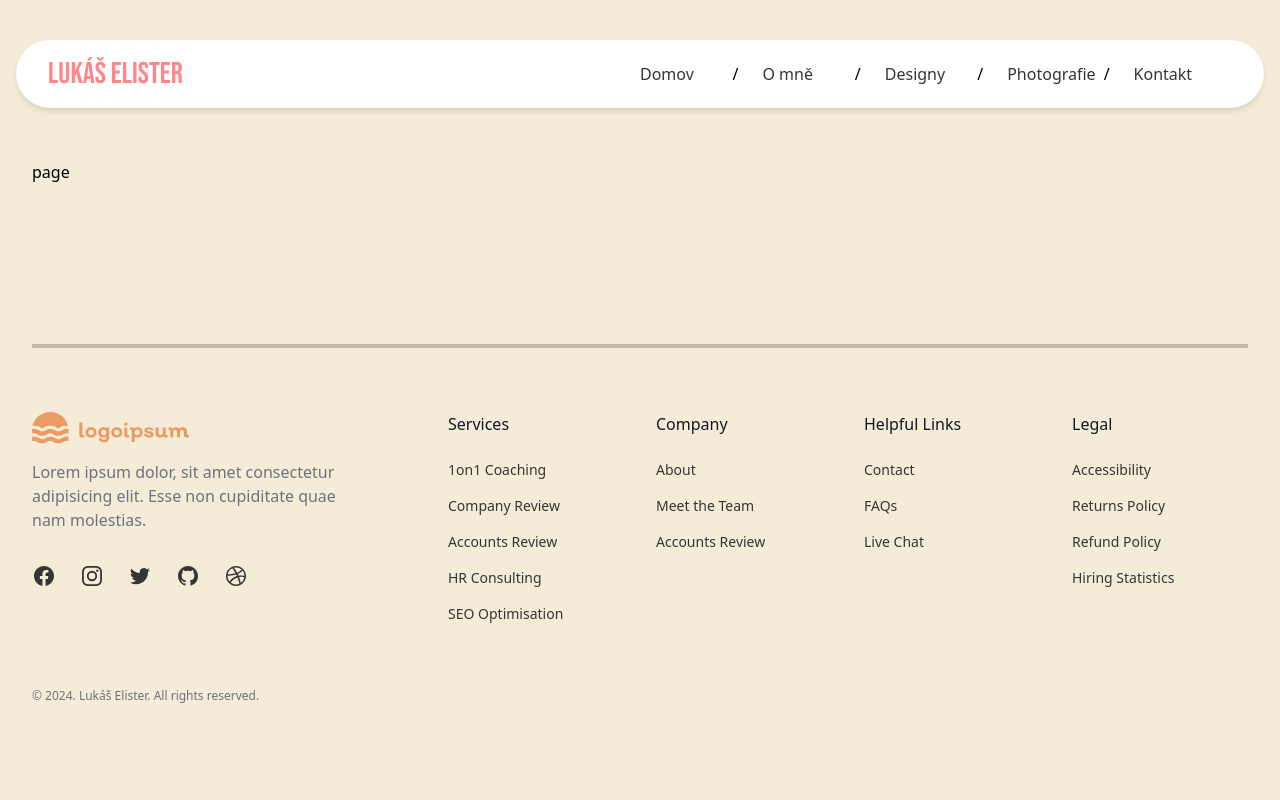
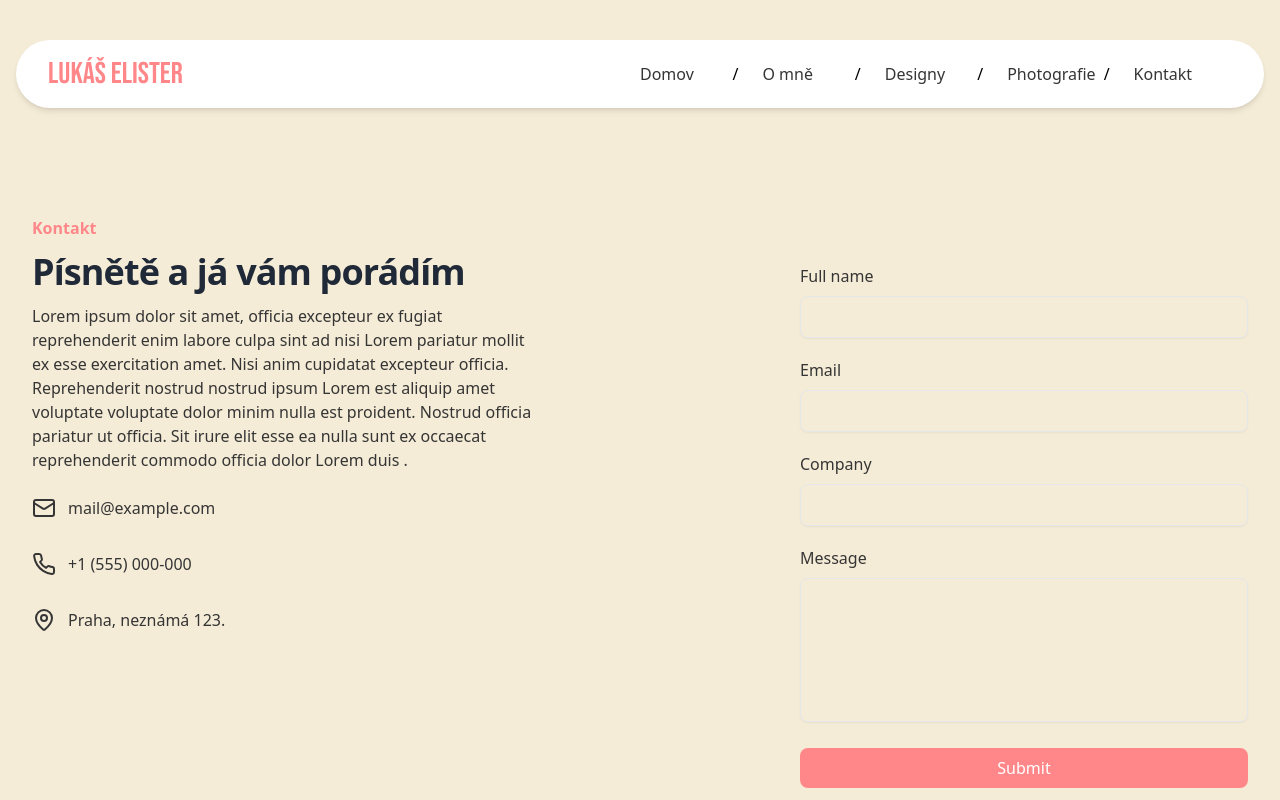
Before and after one commit to MrEpoch/designer-portfolio, a Next.js app: page /contact in a window 1280 px wide. Shown: the top 800 px of the page. Built offline with nearby package versions, Linux system fonts and the light colour scheme.

Commit message:
feat: Added simple contact page
will later add faq and design page individual designs

```diff
--- /dev/null
+++ b/src/app/contact/_sections/Faq.tsx
@@ -0,0 +1,5 @@
+import React from "react";
+
+export default function Faq() {
+  return <section></section>;
+}
--- /dev/null
+++ b/src/app/contact/_sections/Landing.tsx
@@ -0,0 +1,78 @@
+import { constContactPage } from "@/constants/cs_main";
+import React from "react";
+
+export default function Landing() {
+  return (
+    <main className="py-14 min-h-screen w-full">
+      <div className="text-main-text-100">
+        <div className="max-w-lg mx-auto gap-12 justify-between lg:flex lg:max-w-none">
+          <div className="max-w-lg space-y-3">
+            <h3 className="text-main-200 font-semibold">
+              {constContactPage.landing.pageTitle}
+            </h3>
+            <h1 className="text-start text-gray-800 text-3xl font-semibold sm:text-4xl">
+              {constContactPage.landing.heading}
+            </h1>
+            <p>{constContactPage.landing.para}</p>
+            <div>
+              <ul className="mt-6 flex flex-col gap-x-10 gap-y-8 items-start">
+                {constContactPage.landing.contactMethods.map((item, idx) => (
+                  <li key={idx} className="flex items-center gap-x-3">
+                    <div className="flex-none text-main-text-100">
+                      <item.icon />
+                    </div>
+                    <p>{item.content}</p>
+                  </li>
+                ))}
+              </ul>
+            </div>
+          </div>
+          <div className="flex-1 mt-12 sm:max-w-lg lg:max-w-md">
+            <ContactForm />
+          </div>
+        </div>
+      </div>
+    </main>
+  );
+}
+
+function ContactForm() {
+  return (
+    <form className="space-y-5">
+      <div>
+        <label className="font-medium">Full name</label>
+        <input
+          type="text"
+          required
+          className="w-full mt-2 px-3 py-2 text-gray-500 bg-transparent outline-none border focus:border-red-600 shadow-sm rounded-lg"
+        />
+      </div>
+      <div>
+        <label className="font-medium">Email</label>
+        <input
+          type="email"
+          required
+          className="w-full mt-2 px-3 py-2 text-gray-500 bg-transparent outline-none border focus:border-red-600 shadow-sm rounded-lg"
+        />
+      </div>
+      <div>
+        <label className="font-medium">Company</label>
+        <input
+          type="text"
+          required
+          className="w-full mt-2 px-3 py-2 text-gray-500 bg-transparent outline-none border focus:border-red-600 shadow-sm rounded-lg"
+        />
+      </div>
+      <div>
+        <label className="font-medium">Message</label>
+        <textarea
+          required
+          className="w-full mt-2 h-36 px-3 py-2 resize-none appearance-none bg-transparent outline-none border focus:border-red-600 shadow-sm rounded-lg"
+        ></textarea>
+      </div>
+      <button className="w-full px-4 py-2 text-white font-medium bg-main-200 hover:bg-red-400 active:bg-main-200 rounded-lg duration-150">
+        Submit
+      </button>
+    </form>
+  );
+}
--- a/src/app/contact/page.tsx
+++ b/src/app/contact/page.tsx
@@ -1,9 +1,12 @@
 import React from "react";
+import Landing from "./_sections/Landing";
 
 export default function page() {
   return (
     <main className="min-h-container">
-      <div className="max-w-container">page</div>
+      <div className="max-w-container">
+        <Landing />
+      </div>
     </main>
   );
 }
--- /dev/null
+++ b/src/app/design/[id]/_sections/Info.tsx
@@ -0,0 +1,84 @@
+import React from "react";
+
+export default function Info() {
+  return (
+    <div className="min-h-screen flex items-center justify-center px-4">
+      <div className="max-w-4xl  bg-white w-full rounded-lg shadow-xl">
+        <div className="p-4 border-b">
+          <h2 className="text-2xl ">Applicant Information</h2>
+          <p className="text-sm text-gray-500">
+            Personal details and application.
+          </p>
+        </div>
+        <div>
+          <div className="md:grid md:grid-cols-2 hover:bg-gray-50 md:space-y-0 space-y-1 p-4 border-b">
+            <p className="text-gray-600">Full name</p>
+            <p>Jane Doe</p>
+          </div>
+          <div className="md:grid md:grid-cols-2 hover:bg-gray-50 md:space-y-0 space-y-1 p-4 border-b">
+            <p className="text-gray-600">Application for</p>
+            <p>Product Manager</p>
+          </div>
+          <div className="md:grid md:grid-cols-2 hover:bg-gray-50 md:space-y-0 space-y-1 p-4 border-b">
+            <p className="text-gray-600">Email Address</p>
+            <p>Janedoe@gmail.com</p>
+          </div>
+          <div className="md:grid md:grid-cols-2 hover:bg-gray-50 md:space-y-0 space-y-1 p-4 border-b">
+            <p className="text-gray-600">Salary</p>
+            <p>$ 12000</p>
+          </div>
+          <div className="md:grid md:grid-cols-2 hover:bg-gray-50 md:space-y-0 space-y-1 p-4 border-b">
+            <p className="text-gray-600">About</p>
+            <p>
+              Fugiat ipsum ipsum deserunt culpa aute sint do nostrud anim
+              incididunt cillum culpa consequat. Excepteur qui ipsum aliquip
+              consequat sint. Sit id mollit nulla mollit nostrud in ea officia
+              proident. Irure nostrud pariatur mollit ad adipisicing
+              reprehenderit deserunt qui eu.
+            </p>
+          </div>
+          <div className="md:grid md:grid-cols-2 hover:bg-gray-50 md:space-y-0 space-y-1 p-4">
+            <p className="text-gray-600">Attachments</p>
+            <div className="space-y-2">
+              <div className="border-2 flex items-center p-2 rounded justify-between space-x-2">
+                <div className="space-x-2 truncate">
+                  <svg
+                    xmlns="http://www.w3.org/2000/svg"
+                    className="fill-current inline text-gray-500"
+                    width="24"
+                    height="24"
+                    viewBox="0 0 24 24"
+                  >
+                    <path d="M17 5v12c0 2.757-2.243 5-5 5s-5-2.243-5-5v-12c0-1.654 1.346-3 3-3s3 1.346 3 3v9c0 .551-.449 1-1 1s-1-.449-1-1v-8h-2v8c0 1.657 1.343 3 3 3s3-1.343 3-3v-9c0-2.761-2.239-5-5-5s-5 2.239-5 5v12c0 3.866 3.134 7 7 7s7-3.134 7-7v-12h-2z" />
+                  </svg>
+                  <span>resume_for_manager.pdf</span>
+                </div>
+                <a href="#" className="text-purple-700 hover:underline">
+                  Download
+                </a>
+              </div>
+
+              <div className="border-2 flex items-center p-2 rounded justify-between space-x-2">
+                <div className="space-x-2 truncate">
+                  <svg
+                    xmlns="http://www.w3.org/2000/svg"
+                    className="fill-current inline text-gray-500"
+                    width="24"
+                    height="24"
+                    viewBox="0 0 24 24"
+                  >
+                    <path d="M17 5v12c0 2.757-2.243 5-5 5s-5-2.243-5-5v-12c0-1.654 1.346-3 3-3s3 1.346 3 3v9c0 .551-.449 1-1 1s-1-.449-1-1v-8h-2v8c0 1.657 1.343 3 3 3s3-1.343 3-3v-9c0-2.761-2.239-5-5-5s-5 2.239-5 5v12c0 3.866 3.134 7 7 7s7-3.134 7-7v-12h-2z" />
+                  </svg>
+                  <span>resume_for_manager.pdf</span>
+                </div>
+                <a href="#" className="text-purple-700 hover:underline">
+                  Download
+                </a>
+              </div>
+            </div>
+          </div>
+        </div>
+      </div>
+    </div>
+  );
+}
--- a/src/constants/cs_main.ts
+++ b/src/constants/cs_main.ts
@@ -1,4 +1,4 @@
-import { ChartNoAxesCombined } from "lucide-react";
+import { ChartNoAxesCombined, Mail, MapPin, Phone } from "lucide-react";
 
 export const constCookieBanner = {
   heading: "Používám cookies!",
@@ -262,3 +262,25 @@ export const constPhotosPage = {
     ],
   },
 };
+
+export const constContactPage = {
+  landing: {
+    heading: "Písnětě a já vám porádím",
+    pageTitle: "Kontakt",
+    para: "Lorem ipsum dolor sit amet, officia excepteur ex fugiat reprehenderit enim labore culpa sint ad nisi Lorem pariatur mollit ex esse exercitation amet. Nisi anim cupidatat excepteur officia. Reprehenderit nostrud nostrud ipsum Lorem est aliquip amet voluptate voluptate dolor minim nulla est proident. Nostrud officia pariatur ut officia. Sit irure elit esse ea nulla sunt ex occaecat reprehenderit commodo officia dolor Lorem duis .",
+    contactMethods: [
+      {
+        icon: Mail,
+        content: "mail@example.com",
+      },
+      {
+        icon: Phone,
+        content: "+1 (555) 000-000",
+      },
+      {
+        icon: MapPin,
+        content: "Praha, neznámá 123.",
+      },
+    ],
+  },
+};
```
